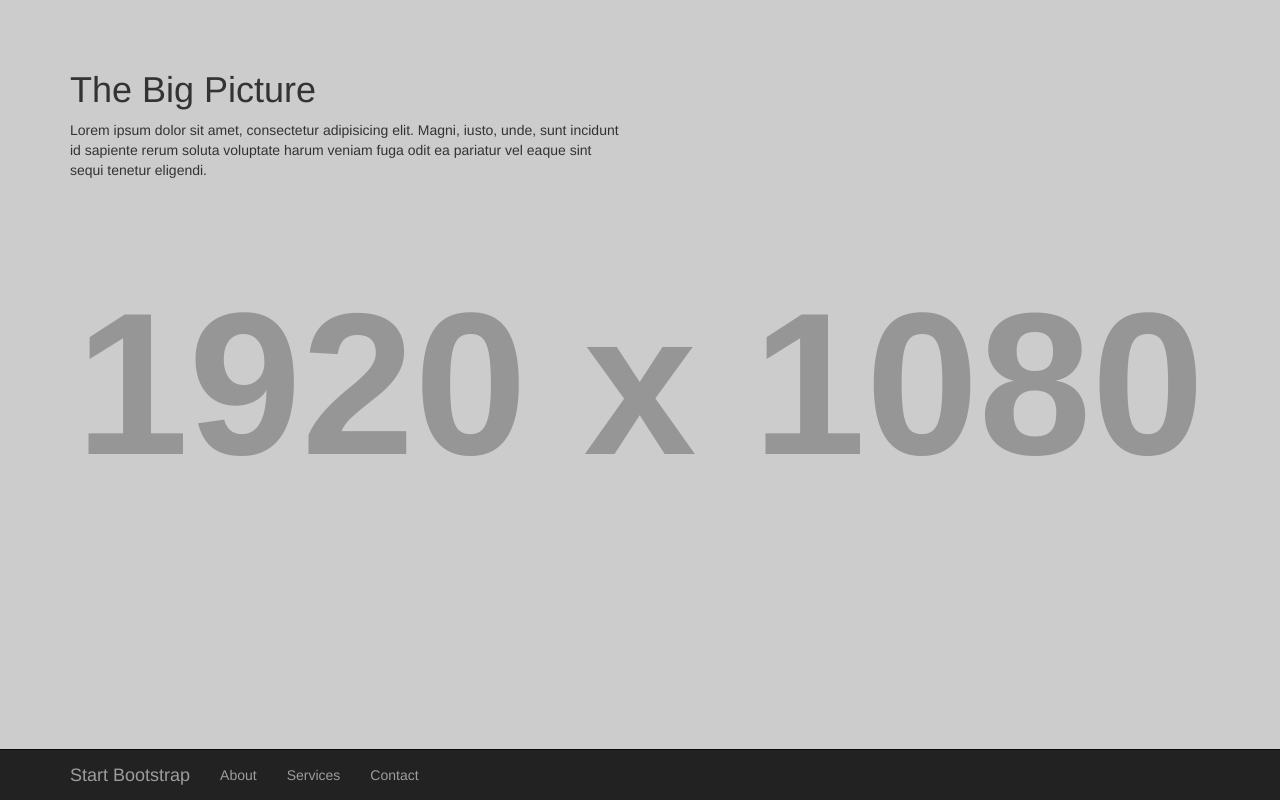
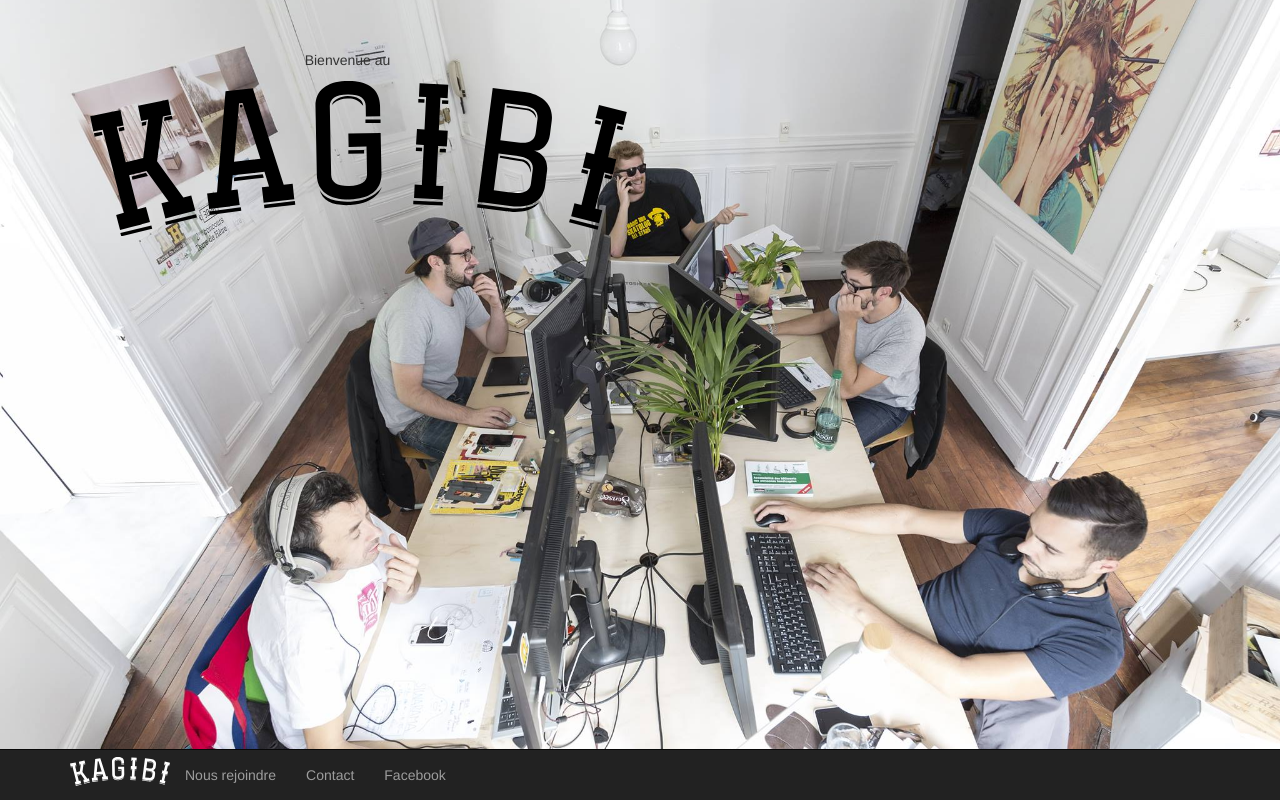
Before and after one commit to gfra54/le-kagibi, a PHP site: page / in a window 1280 px wide. Run offline with PHP 8.4, Linux system fonts and the light colour scheme; grey boxes labelled with a size stand in for pictures from a placeholder-image service; some libraries are stand-ins or nearby versions.

Commit message:
version qui marche

```diff
--- a/css/the-big-picture.css
+++ b/css/the-big-picture.css
@@ -11,9 +11,39 @@ body {
 }
 
 .full {
-  background: url(http://placehold.it/1920x1080) no-repeat center center fixed;
+  background: url(../images/le-kagibi.jpg) no-repeat center center fixed;
   -webkit-background-size: cover;
   -moz-background-size: cover;
   -o-background-size: cover;
   background-size: cover;
 }
+
+.cartouche {
+	background: white;
+	padding:1%;
+	font-size: 13px;
+}
+
+.logo-big {
+	width:100%;
+	padding-bottom: 28%;
+	position: relative;
+	margin: 2%;
+}
+.logo-small {
+	display: inline-block;
+	width:100px;
+	padding-bottom: 28%;
+	position: relative;
+	padding-top: 15px;
+}
+.logo-big svg, .logo-small svg {
+	width:100%;
+	height: 100%;
+	position: absolute;
+	top: 0;
+	left: 0;
+}
+.logo-small svg {
+	fill:white;
+}
--- a/index.php
+++ b/index.php
@@ -1,3 +1,22 @@
+<?php
+$MENU = array(
+    array(
+        "lib" => 'Nous rejoindre',
+        "w" => 'recrutement'
+    ),
+    array(
+        "lib" => 'Contact',
+        "w" => 'contact'
+    ),
+    array(
+        "lib" => 'Facebook',
+        "url" => 'https://www.facebook.com/Le-Kagibi-384622661685366'
+    )
+
+);
+
+$w = isset($_GET['w']) ? $_GET['w'] : false;
+?>
 <!DOCTYPE html>
 <html class="full" lang="en">
 <!-- Make sure the <html> tag is set to the .full CSS class. Change the background image in the full.css file. -->
@@ -36,25 +55,21 @@
             <!-- Brand and toggle get grouped for better mobile display -->
             <div class="navbar-header">
                 <button type="button" class="navbar-toggle" data-toggle="collapse" data-target="#bs-example-navbar-collapse-1">
-                    <span class="sr-only">Toggle navigation</span>
+                    <span class="sr-only">Navigation</span>
                     <span class="icon-bar"></span>
                     <span class="icon-bar"></span>
                     <span class="icon-bar"></span>
                 </button>
-                <a class="navbar-brand" href="#">Start Bootstrap</a>
+                <a href="/" class="logo-small"><?php readfile('images/logo.svg');?></a>
             </div>
             <!-- Collect the nav links, forms, and other content for toggling -->
             <div class="collapse navbar-collapse" id="bs-example-navbar-collapse-1">
                 <ul class="nav navbar-nav">
+                    <?php foreach($MENU as $menu){if(empty($menu['url'])) { $menu['url'] = $menu['w'].'.html';}?>
                     <li>
-                        <a href="#">About</a>
+                        <a <?php echo !empty($menu['w']) && $menu['w'] == $w ? 'class="selected"' : '';?> href="<?php echo $menu['url'];?>"><?php echo $menu['lib'];?></a>
                     </li>
-                    <li>
-                        <a href="#">Services</a>
-                    </li>
-                    <li>
-                        <a href="#">Contact</a>
-                    </li>
+                    <?php }?>
                 </ul>
             </div>
             <!-- /.navbar-collapse -->
@@ -62,17 +77,25 @@
         <!-- /.container -->
     </nav>
 
+    <?php if($w) {
+        include $w.'.php';
+    }else {?>
         <!-- Page Content -->
         <div class="container">
             <div class="row">
                 <div class="col-md-6 col-sm-12">
-                <h1>The Big Picture</h1>
-                <p>Lorem ipsum dolor sit amet, consectetur adipisicing elit. Magni, iusto, unde, sunt incidunt id sapiente rerum soluta voluptate harum veniam fuga odit ea pariatur vel eaque sint sequi tenetur eligendi.</p>
+                    <center>Bienvenue au </center>
+                </div>
+            </div>
+            <div class="row">
+                <div class="col-md-6 col-sm-12">
+                    <div class="logo-big"><?php readfile('images/logo.svg');?></div>
                 </div>
             </div>
             <!-- /.row -->
         </div>
         <!-- /.container -->
+    <?php }?>
 
     <!-- jQuery -->
     <script src="js/jquery.js"></script>
```
Also changed, not shown: contact.php (added, +15 -0 lines), recrutement.php (added, +24 -0 lines), .htaccess (added), images/le-kagibi.jpg (added), images/logo.jpg (added), images/logo.svg (added). Lines whose indentation alone changed are shown as unchanged.
